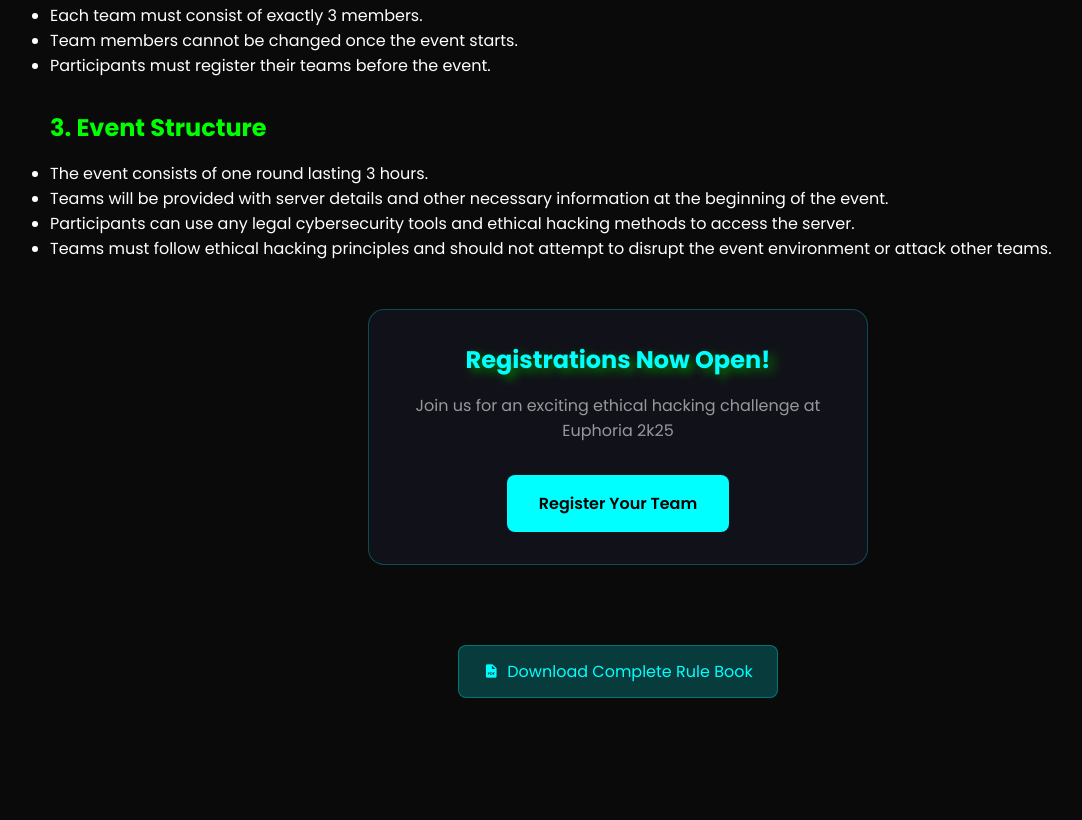
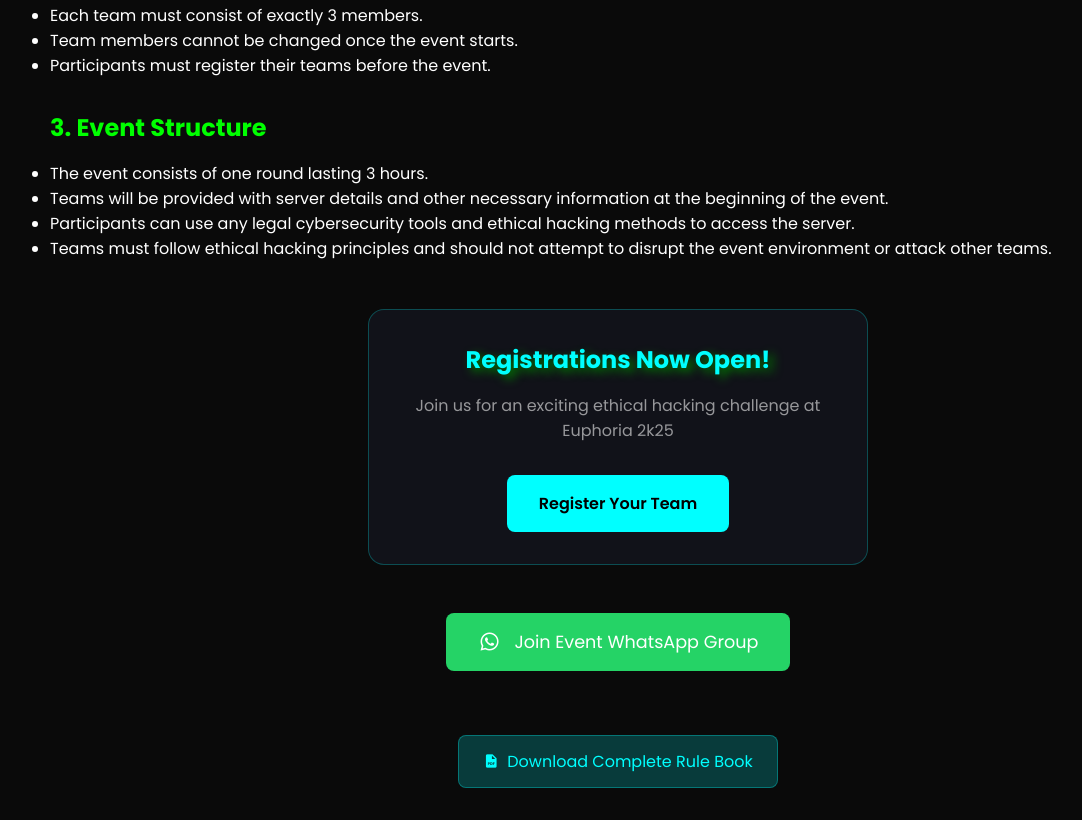
Before and after one commit to CybernerdsKARE/cybernerdskare.github.io, a website: page euph25/index.html in a window 1280 px wide. Shown: the part 625-1445 px from the top of the page, without its empty margins (22-1104 px from the left). Before the commit the page ends 1355 px from the top, so only its background shows below. Drawn offline with nearby package versions, Linux system fonts and the light colour scheme.

Commit message:
Added Whatsapp link

```diff
--- a/euph25/index.html
+++ b/euph25/index.html
@@ -194,6 +194,12 @@
                 width: 100%;
                 padding: 0.8rem;
             }
+
+            .whatsapp-button {
+                width: 90%;
+                padding: 0.8rem 1.5rem;
+                font-size: 1rem;
+            }
         }
 
         @media (max-width: 480px) {
@@ -307,6 +313,32 @@
             font-size: 0.9rem;
             margin-top: 1rem;
         }
+
+        .whatsapp-button {
+            display: flex;
+            align-items: center;
+            justify-content: center;
+            gap: 0.8rem;
+            background: #25D366;
+            color: white;
+            padding: 1rem 2rem;
+            border-radius: 0.5rem;
+            text-decoration: none;
+            font-size: 1.1rem;
+            margin: 2rem auto;
+            max-width: fit-content;
+            transition: all 0.3s ease;
+            border: none;
+        }
+
+        .whatsapp-button i {
+            font-size: 1.5rem;
+        }
+
+        .whatsapp-button:hover {
+            transform: translateY(-2px);
+            box-shadow: 0 4px 15px rgba(37, 211, 102, 0.3);
+        }
     </style>
 </head>
 <body>
@@ -399,6 +431,11 @@
             </a>
         </div>
 
+        <a href="https://chat.whatsapp.com/HbjrtmuEJzdGecsFydJ2uW" target="_blank" class="whatsapp-button">
+            <i class='bx bxl-whatsapp'></i>
+            Join Event WhatsApp Group
+        </a>
+
         <div class="button-container">
             <a href="Hacker Hunt Rule Book.pdf" target="_blank" class="pdf-button">
                 <i class='bx bxs-file-pdf'></i>
```
